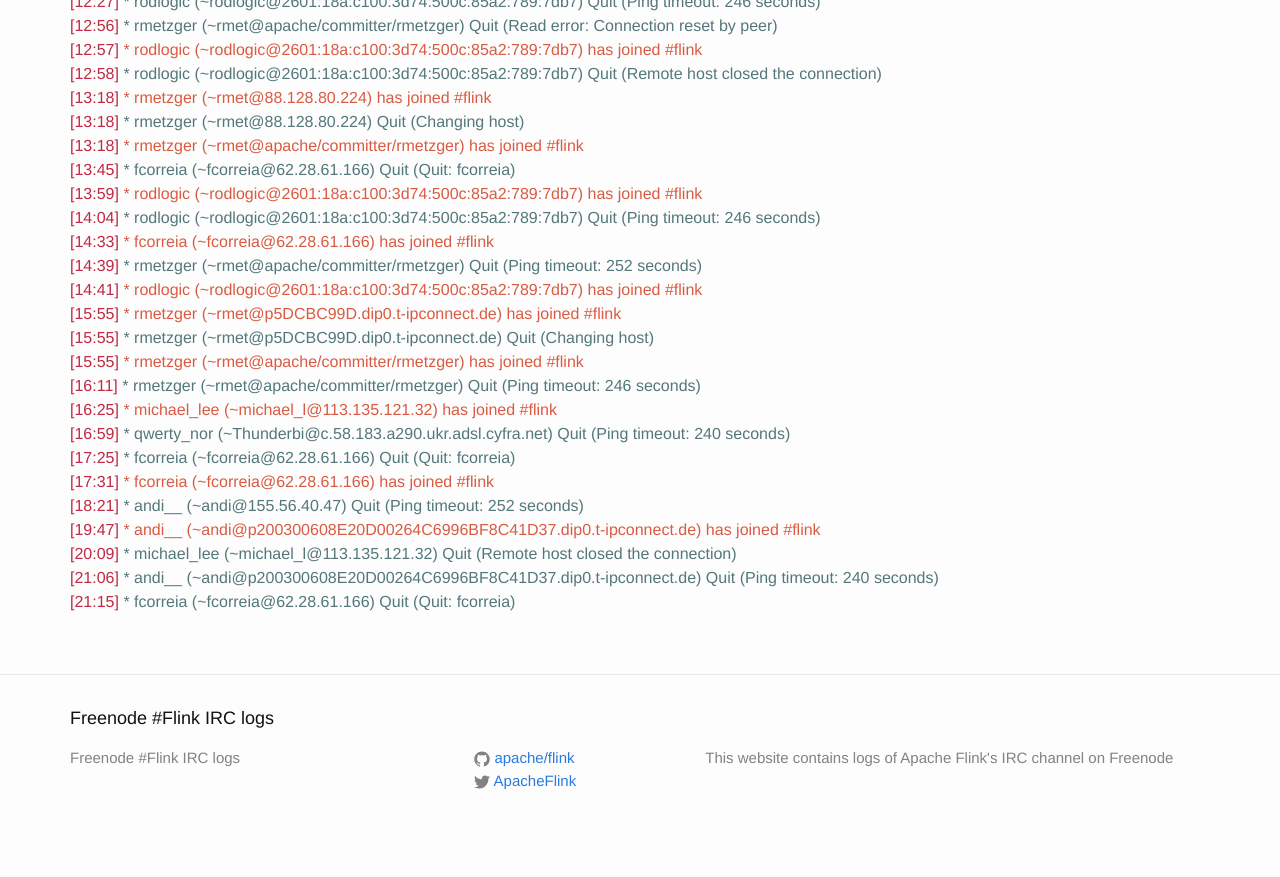
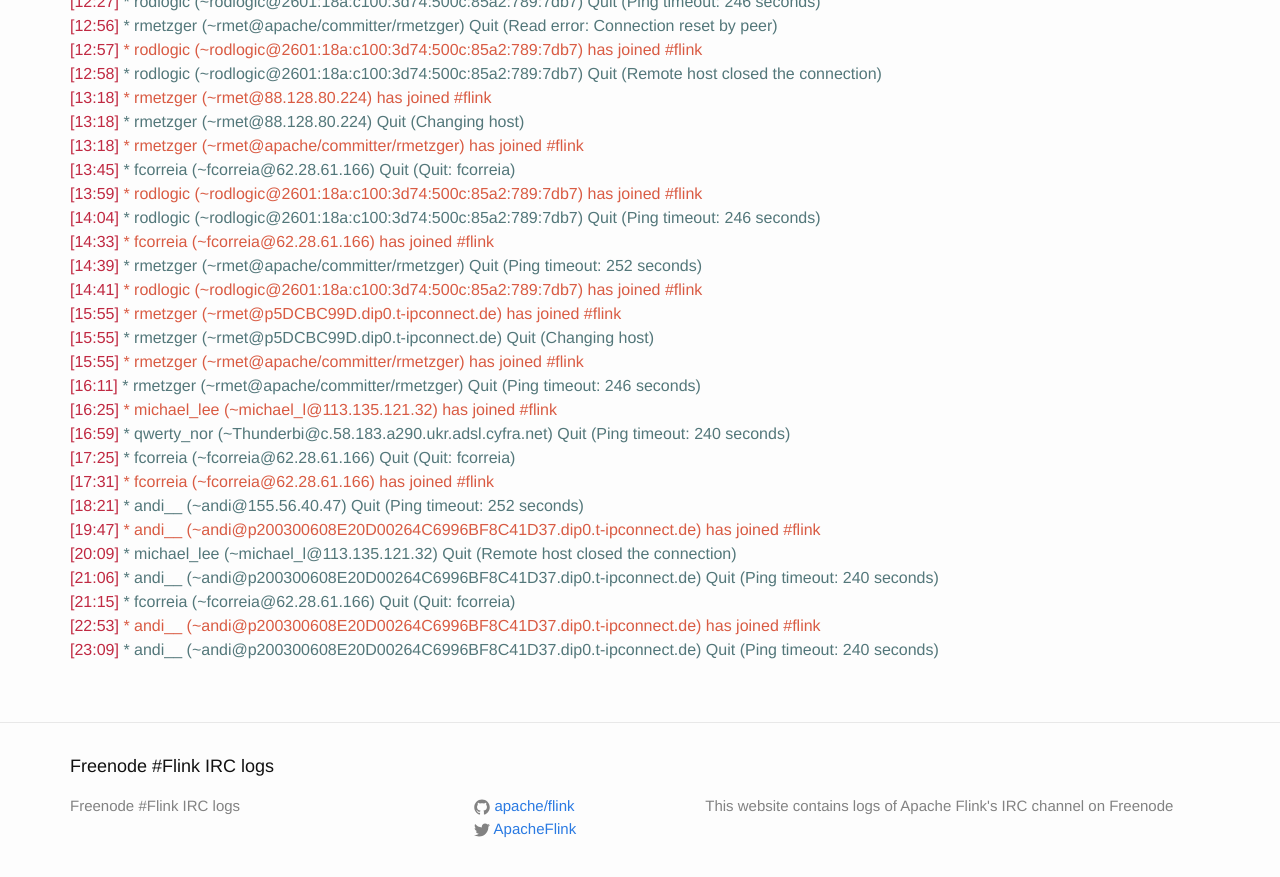
Before and after one commit to flink-irc-logs/flink-irc-logs.github.io, a Jekyll site: the page built from _posts/2015-11-11-logs.markdown, in a window 1280 px wide and 900 px high, scrolled down 762 px. Shown: the top 877 px of the window. Built offline with Jekyll 4.4.1, drawn with Linux system fonts in a browser that asks for light colours; before the commit the page ends 1614 px from its top, so only the background shows below that.

Commit message:
Update of the logs on Thu Nov 12 00:20:17 CET 2015

```diff
--- a/_posts/2015-11-11-logs.markdown
+++ b/_posts/2015-11-11-logs.markdown
@@ -53,3 +53,5 @@
 <span class="irc-date">[20:09]</span> <span class="irc-navy">* michael_lee (~michael_l@113.135.121.32) Quit (Remote host closed the connection)</span><br />
 <span class="irc-date">[21:06]</span> <span class="irc-navy">* andi__ (~andi@p200300608E20D00264C6996BF8C41D37.dip0.t-ipconnect.de) Quit (Ping timeout: 240 seconds)</span><br />
 <span class="irc-date">[21:15]</span> <span class="irc-navy">* fcorreia (~fcorreia@62.28.61.166) Quit (Quit: fcorreia)</span><br />
+<span class="irc-date">[22:53]</span> <span class="irc-green">* andi__ (~andi@p200300608E20D00264C6996BF8C41D37.dip0.t-ipconnect.de) has joined #flink</span><br />
+<span class="irc-date">[23:09]</span> <span class="irc-navy">* andi__ (~andi@p200300608E20D00264C6996BF8C41D37.dip0.t-ipconnect.de) Quit (Ping timeout: 240 seconds)</span><br />
```
Also changed, not shown: _posts/2015-11-12-logs.markdown (added, +7 -0 lines).
